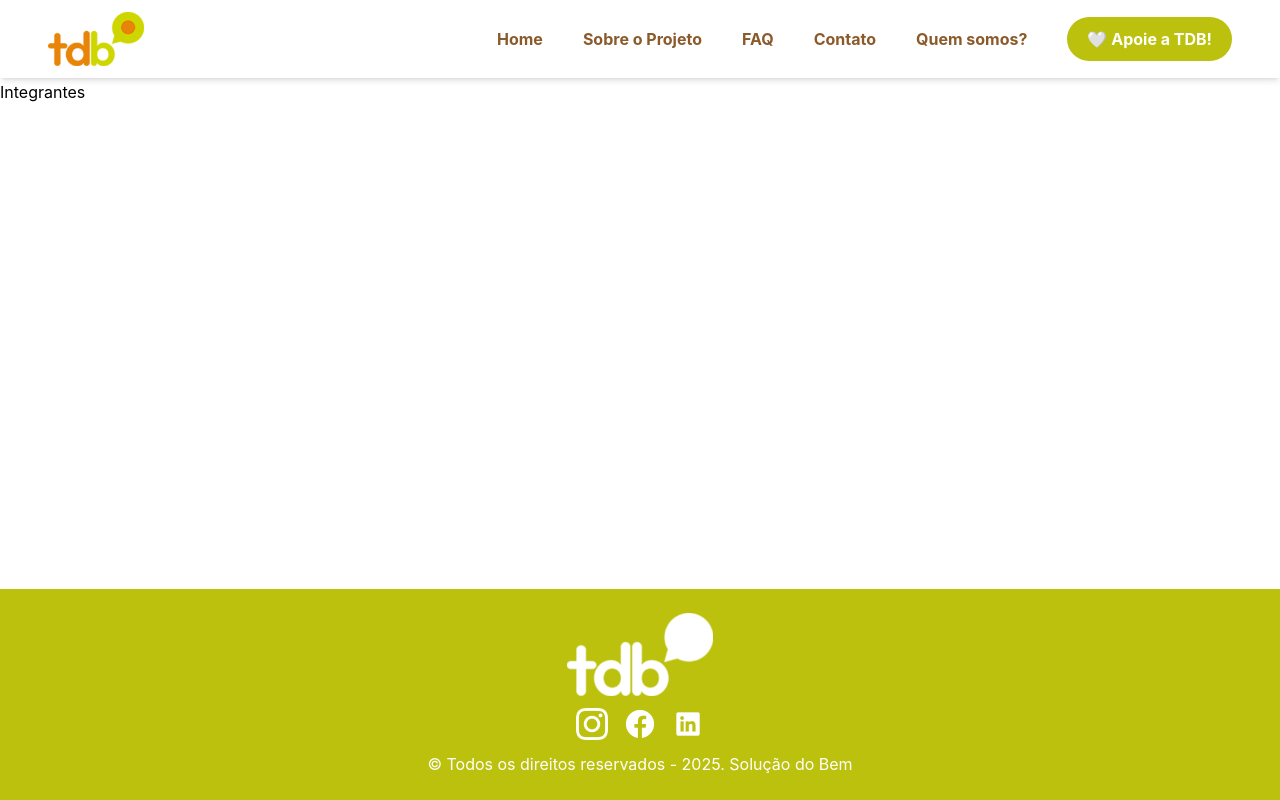
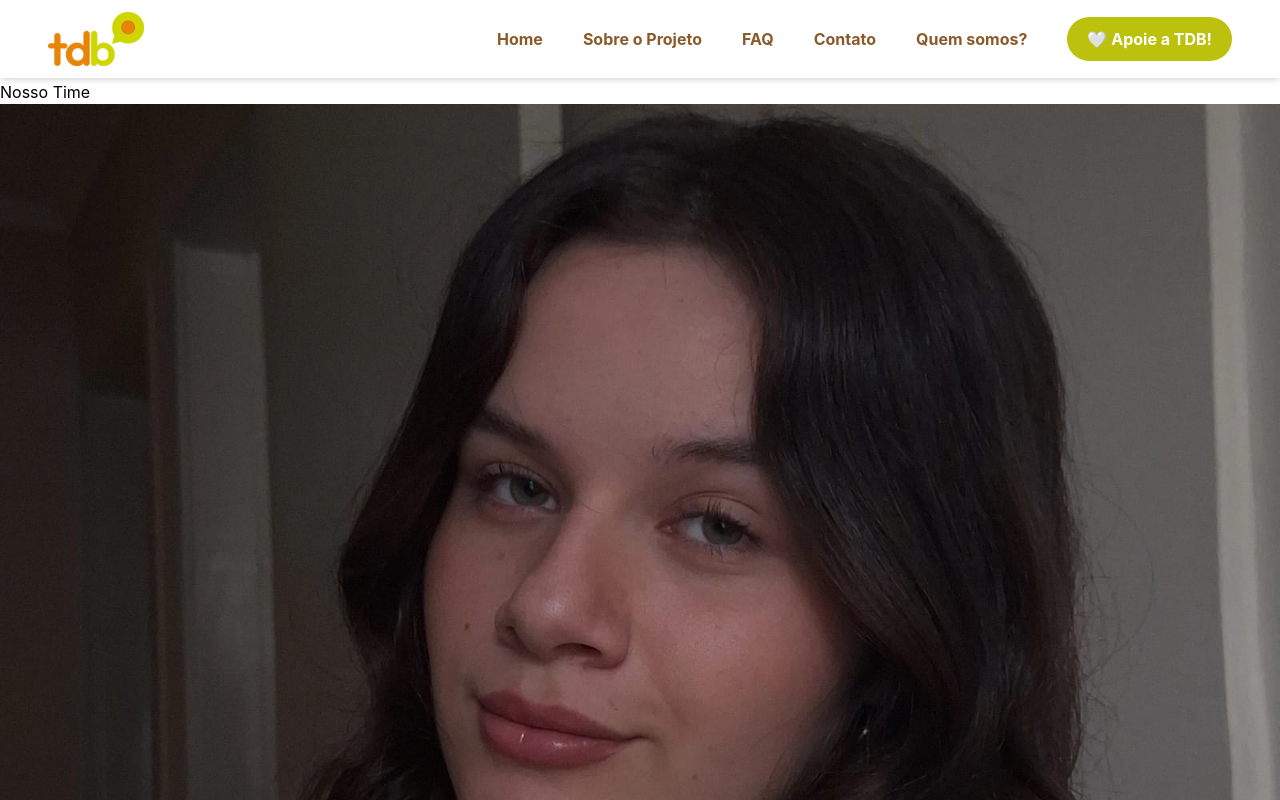
Before and after one commit to GustavoMiguelk/Challenge-TDB-Front-End, a React (Vite) app: page /integrantes in a window 1280 px wide. Shown: the top 800 px of the page. Built offline with nearby package versions, Linux system fonts and the light colour scheme.

Commit message:
feat: Ajustando estrutura html da página integrantes para .tsx

```diff
--- a/src/routes/Integrantes/Integrantes.tsx
+++ b/src/routes/Integrantes/Integrantes.tsx
@@ -1,5 +1,44 @@
 export default function Integrantes() {
   return (
-    <div>Integrantes</div>
+    <div>
+      <main>
+      <h2>Nosso Time</h2>
+      <section className="integrantes">
+        {/* Integrante 1 */}
+        <div className="integrante">
+          <img src="/assets/images/img-14-foto-integrante.jpg" alt="Manuella Rinaldi" />
+          <h3>Manuella Rinaldi</h3>
+          <p><strong>RM:</strong>567915</p>
+          <p><strong>Turma:</strong> 1TDSPB</p>
+          <div className="links">
+            <a href="https://github.com/manuellarinaldi" target="_blank" rel="noreferrer">GitHub</a> |
+            <a href="https://www.linkedin.com/in/manuellarinaldii" target="_blank" rel="noreferrer">LinkedIn</a>
+          </div>
+        </div>
+        {/* Integrante 2 */}
+        <div className="integrante">
+          <img src="/assets/images/img-15-foto-integrante.jpg" alt="Gustavo Miguel" />
+          <h3>Gustavo Miguel</h3>
+          <p><strong>RM:</strong>566666</p>
+          <p><strong>Turma:</strong> 1TDSPB</p>
+          <div className="links">
+            <a href="https://github.com/GustavoMiguelk" target="_blank" rel="noreferrer">GitHub</a>|
+            <a href="https://www.linkedin.com/in/gustavo-miguel-dev/" target="_blank" rel="noreferrer">LinkedIn</a>
+          </div>
+        </div>
+        {/* Integrante 3 */}
+        <div className="integrante">
+          <img src="/assets/images/img-16-foto-integrante.jpg" alt="Mariana de Paula" />
+          <h3>Mariana de Paula</h3>
+          <p><strong>RM:</strong> 566850</p>
+          <p><strong>Turma:</strong> 1TDSPB</p>
+          <div className="links">
+            <a href="https://github.com/marianaaguiar27" target="_blank" rel="noreferrer">GitHub</a>|
+            <a href="https://www.linkedin.com/in/mariana-de-paula-aguiar-149b34389/?utm_source=share&utm_campaign=share_via&utm_content=profile&utm_medium=ios_app" target="_blank" rel="noreferrer">LinkedIn</a>
+          </div>
+        </div>
+      </section>
+    </main>
+    </div>
   )
 }
```
Also changed, not shown: 1 other file (tests, documents, lock files or other folders).
